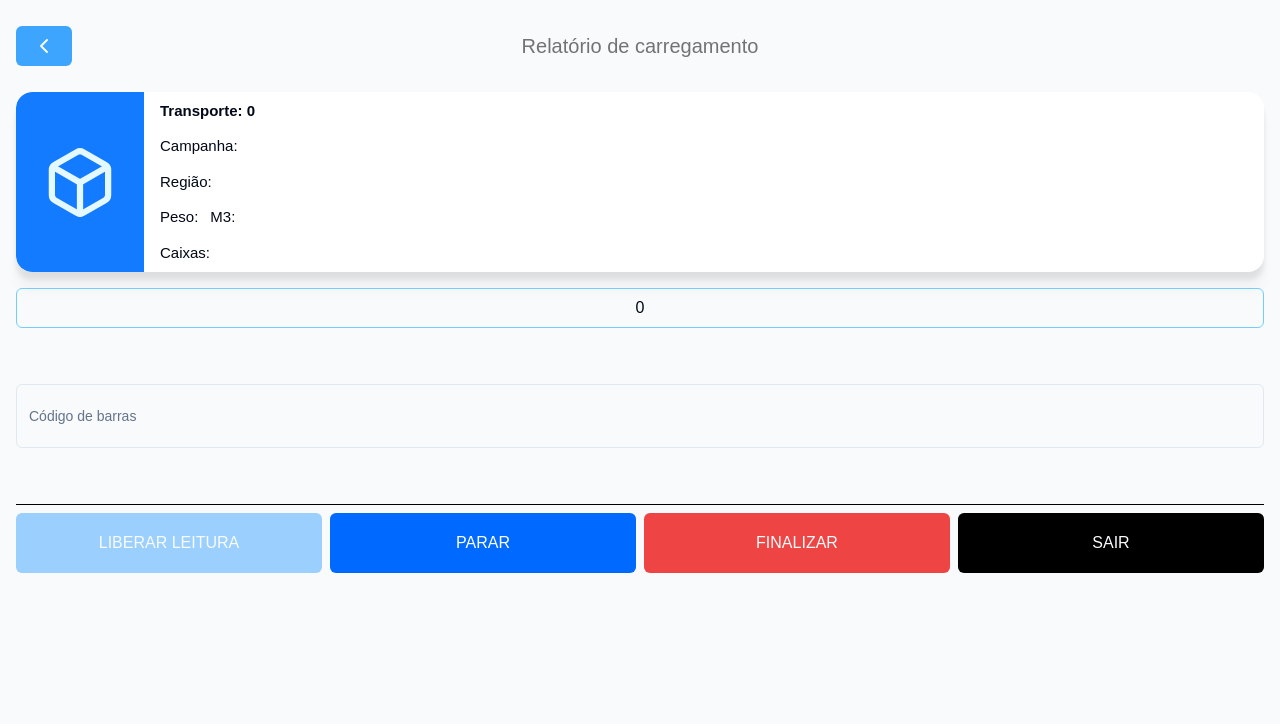
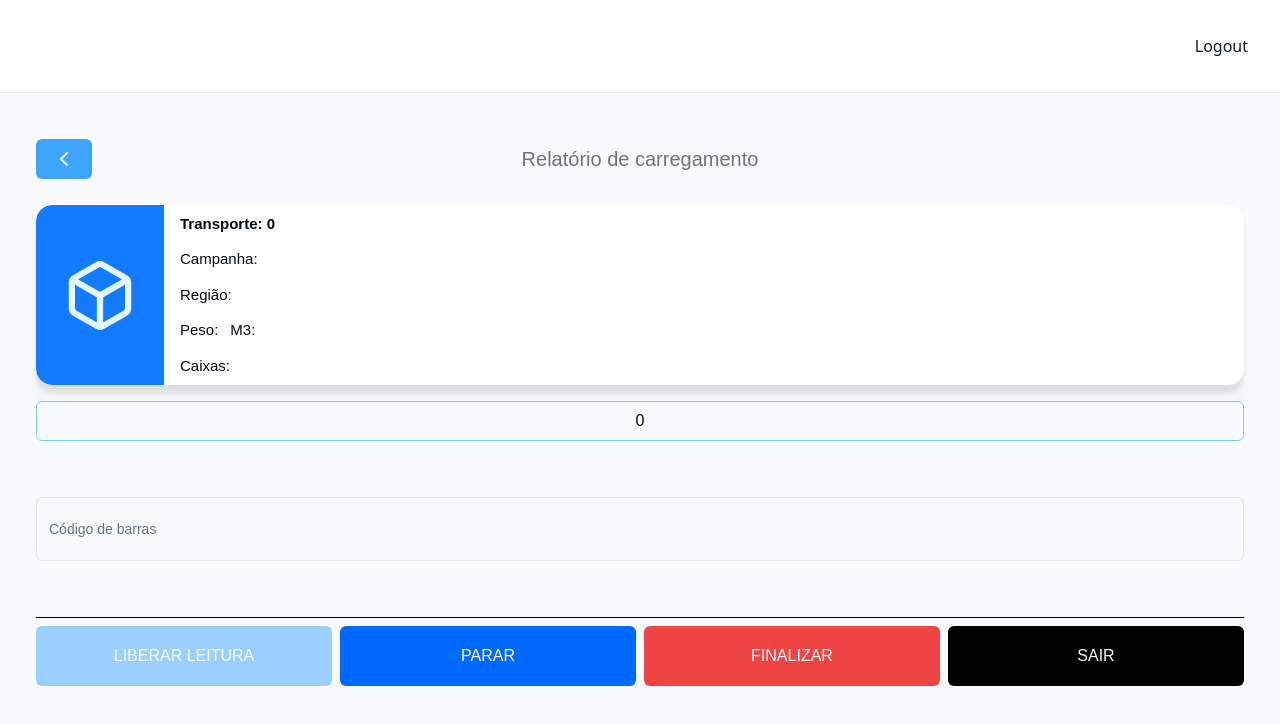
Before and after one commit to triforsys/coletor-bipagem, a React (Vite) app: page /transporte in a window 1280 px wide. Shown: the top 724 px of the page. Built offline with nearby package versions, Linux system fonts and the light colour scheme; sample sign-in values are in the browser's storage.

Commit message:
feat: add navbar in auth routes

```diff
--- a/dev-dist/sw.js
+++ b/dev-dist/sw.js
@@ -82,7 +82,7 @@ define(['./workbox-b5f7729d'], (function (workbox) { 'use strict';
     "revision": "3ca0b8505b4bec776b69afdba2768812"
   }, {
     "url": "index.html",
-    "revision": "0.cf2o11i97u8"
+    "revision": "0.iotg56vap4g"
   }], {});
   workbox.cleanupOutdatedCaches();
   workbox.registerRoute(new workbox.NavigationRoute(workbox.createHandlerBoundToURL("index.html"), {
--- a/src/Pages/Collect.jsx
+++ b/src/Pages/Collect.jsx
@@ -1,11 +1,13 @@
+import { useNavigate } from 'react-router-dom'
 import React, { useRef, useState } from 'react'
+import { useQuery } from '@tanstack/react-query'
 import { BoxIcon, ChevronLeftIcon } from 'lucide-react'
+
+import { api } from '@/lib/api'
+import { Input } from '@/components/ui/input'
+import Toggle from '@/components/utils/Toggle'
 import { Button } from '@/components/ui/button'
-import { useNavigate } from 'react-router-dom'
-import Toggle from '@/components/utils/Toggle'
-import { Input } from '@/components/ui/input'
-import { useQuery } from '@tanstack/react-query'
-import { api } from '@/lib/api'
+import Navbar from '@/components/layout/Navbar'
 
 export default function Collect() {
   const navigate = useNavigate()
@@ -78,6 +80,7 @@ export default function Collect() {
   }
 
   return (
+    <Navbar>
       <div className="flex justify-center gap-2 mt-4 font-poppins">
         <div className="flex flex-wrap justify-center md:justify-normal p-4 gap-4 w-full xl:max-w-screen-xl">
           <div className="w-[370px] md:w-full">
@@ -91,7 +94,9 @@ export default function Collect() {
                 </Button>
               </div>
               <div className="flex justify-center">
-              <h1 className="text-2xl text-neutral-500">Coleta: {collectId}</h1>
+                <h1 className="text-2xl text-neutral-500">
+                  Coleta: {collectId}
+                </h1>
               </div>
             </div>
             <Toggle>
@@ -129,5 +134,6 @@ export default function Collect() {
           )}
         </div>
       </div>
+    </Navbar>
   )
 }
--- a/src/Pages/Collects.jsx
+++ b/src/Pages/Collects.jsx
@@ -2,11 +2,13 @@ import React, { useRef } from 'react'
 import { TruckIcon } from 'lucide-react'
 import { useNavigate } from 'react-router-dom'
 import { Button } from '@/components/ui/button'
+import { useQuery } from '@tanstack/react-query'
+
 import { api } from '@/lib/api'
+import { Input } from '@/components/ui/input'
+import Toggle from '@/components/utils/Toggle'
 import { Skeleton } from '@/components/ui/skeleton'
-import { useQuery } from '@tanstack/react-query'
-import Toggle from '@/components/utils/Toggle'
-import { Input } from '@/components/ui/input'
+import Navbar from '@/components/layout/Navbar'
 
 export default function Collects() {
   const navigate = useNavigate()
@@ -139,6 +141,7 @@ export default function Collects() {
   }
 
   return (
+    <Navbar>
       <div className="flex justify-center gap-2 mt-4 font-poppins">
         <div className="flex flex-wrap justify-center md:justify-normal p-4 gap-4 w-full xl:max-w-screen-xl">
           <div className="w-[370px] md:w-full">
@@ -178,5 +181,6 @@ export default function Collects() {
           )}
         </div>
       </div>
+    </Navbar>
   )
 }
--- a/src/Pages/Transport.jsx
+++ b/src/Pages/Transport.jsx
@@ -9,6 +9,7 @@ import { Input } from '@/components/ui/input'
 import { Button } from '@/components/ui/button'
 import BipError from '../assets/notifications/erroBip.mp3'
 import BipSuccess from '../assets/notifications/Papa-Leguas.mp3'
+import Navbar from '@/components/layout/Navbar'
 
 const CardReport = ({ data }) => (
   <div className="flex rounded-2xl card-shadow min-w-[370px] w-full text-ellipsis overflow-hidden pr-1 h-[180px] gap-2">
@@ -148,6 +149,7 @@ export default function Report() {
   }, [])
 
   return (
+    <Navbar>
       <div className="flex justify-center gap-2 mt-4 font-poppins">
         <div className="flex flex-wrap justify-center xl:justify-normal p-4 gap-4">
           <div className="w-full flex justify-center relative mb-4 items-center">
@@ -203,5 +205,6 @@ export default function Report() {
           </div>
         </div>
       </div>
+    </Navbar>
   )
 }
--- /dev/null
+++ b/src/components/layout/Navbar/index.jsx
@@ -0,0 +1,25 @@
+import React, { useContext } from 'react'
+
+import { Button } from '@/components/ui/button'
+import { AuthContext } from '@/context/AuthContext'
+
+export default function Navbar({ children }) {
+  const { singOut } = useContext(AuthContext)
+  const handleLogout = async () => {
+    await singOut()
+  }
+
+  return (
+    <>
+      <div className="max-w-full flex justify-between gap-4 p-4 border-b shadow-2xl bg-white">
+        <div></div>
+        <div className="flex items-center justify-end">
+          <Button onClick={handleLogout} variant="link">
+            Logout
+          </Button>
+        </div>
+      </div>
+      <div className="p-5 bg-slate-50 ">{children}</div>
+    </>
+  )
+}
```
Also changed, not shown: 1 other file (tests, documents, lock files or other folders). Lines whose indentation alone changed are shown as unchanged.
